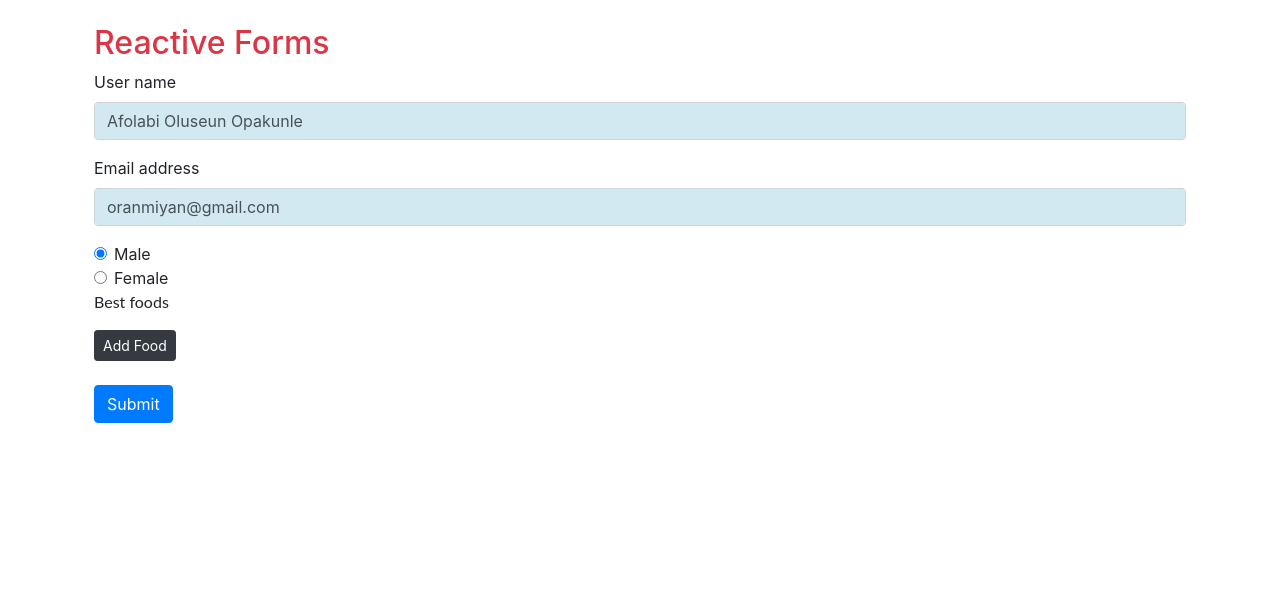
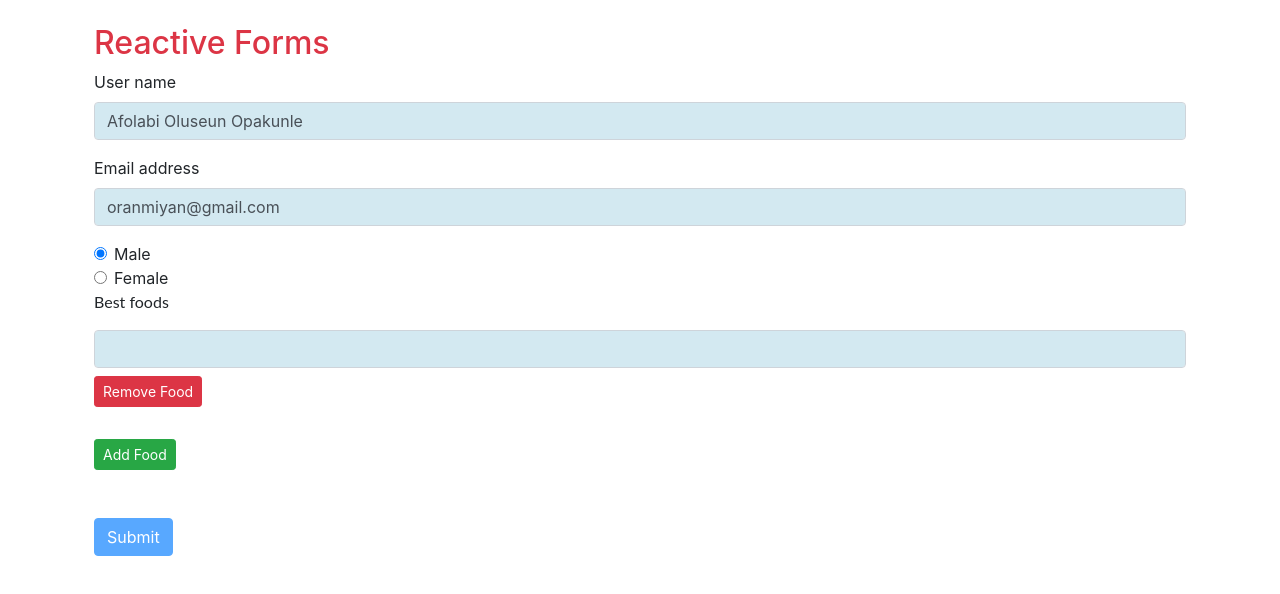
Before and after one commit to afolabiopakunle/angular-Reactive-Forms, an Angular app: page / in a window 1280 px wide. Shown: the top 594 px of the page. Built offline with nearby package versions, Linux system fonts and the light colour scheme.

Commit message:
deleting form array items with removeAt()

```diff
--- a/src/app/app.component.html
+++ b/src/app/app.component.html
@@ -29,9 +29,12 @@
     <div formArrayName="bestFoods">
       <div class="form-group" *ngFor="let food of signUpForm.get('bestFoods')['controls']; let i = index">
         <input type="text" formControlName="{{i}}" class="form-control">
+        <div class="btn-group my-2">
+          <button (click)="removeFood(i)" class="btn btn-danger btn-sm mb-2">Remove Food</button>
+          </div>
       </div>
+      <button (click)="addFood()" type="button" class="btn btn-success btn-sm mb-2">Add Food</button>
     </div>
-    <button (click)="addFood()" type="button" class="btn btn-dark btn-sm mb-2">Add Food</button>
 
     <br>
     <button [disabled]="this.signUpForm.invalid" type="submit" class="btn btn-primary mt-3" type="submit">Submit</button>
--- a/src/app/app.component.ts
+++ b/src/app/app.component.ts
@@ -17,16 +17,21 @@ export class AppComponent implements OnInit {
         email: new FormControl('oranmiyan@gmail.com', [Validators.required, Validators.email]),
       }),
       gender: new FormControl('male'),
-      bestFoods: new FormArray([])
+      bestFoods: new FormArray([new FormControl(null, Validators.required)])
     })
   }
 
   saveForm() {
     console.log(this.signUpForm);
+    this.signUpForm.reset()
   }
 
   addFood() {
     const control = new FormControl(null, Validators.required);
     (this.signUpForm.get('bestFoods') as FormArray).push(control)
   }
+
+  removeFood(i) {
+    (this.signUpForm.get('bestFoods') as FormArray).removeAt(i)
+  }
 }
```
